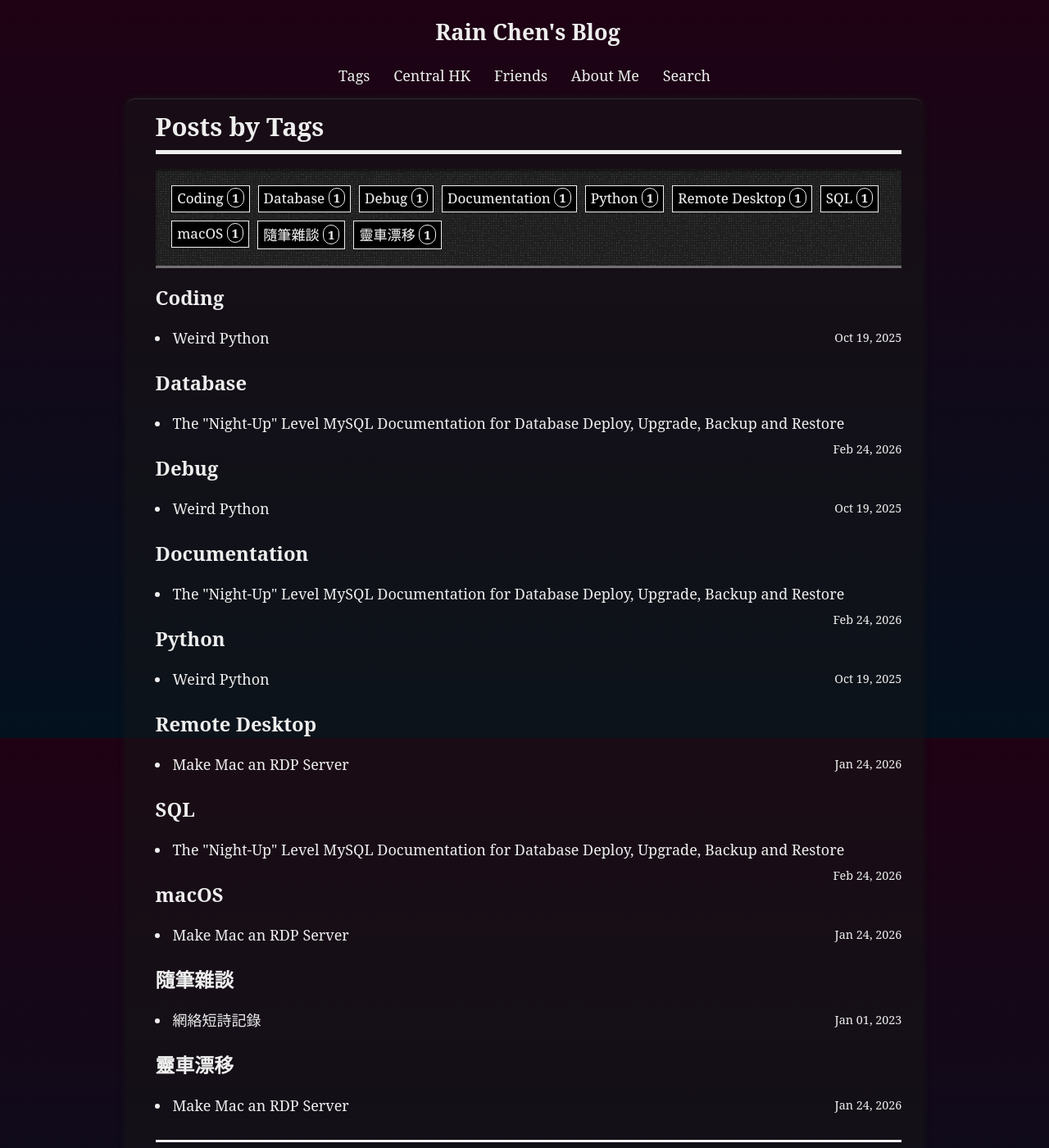
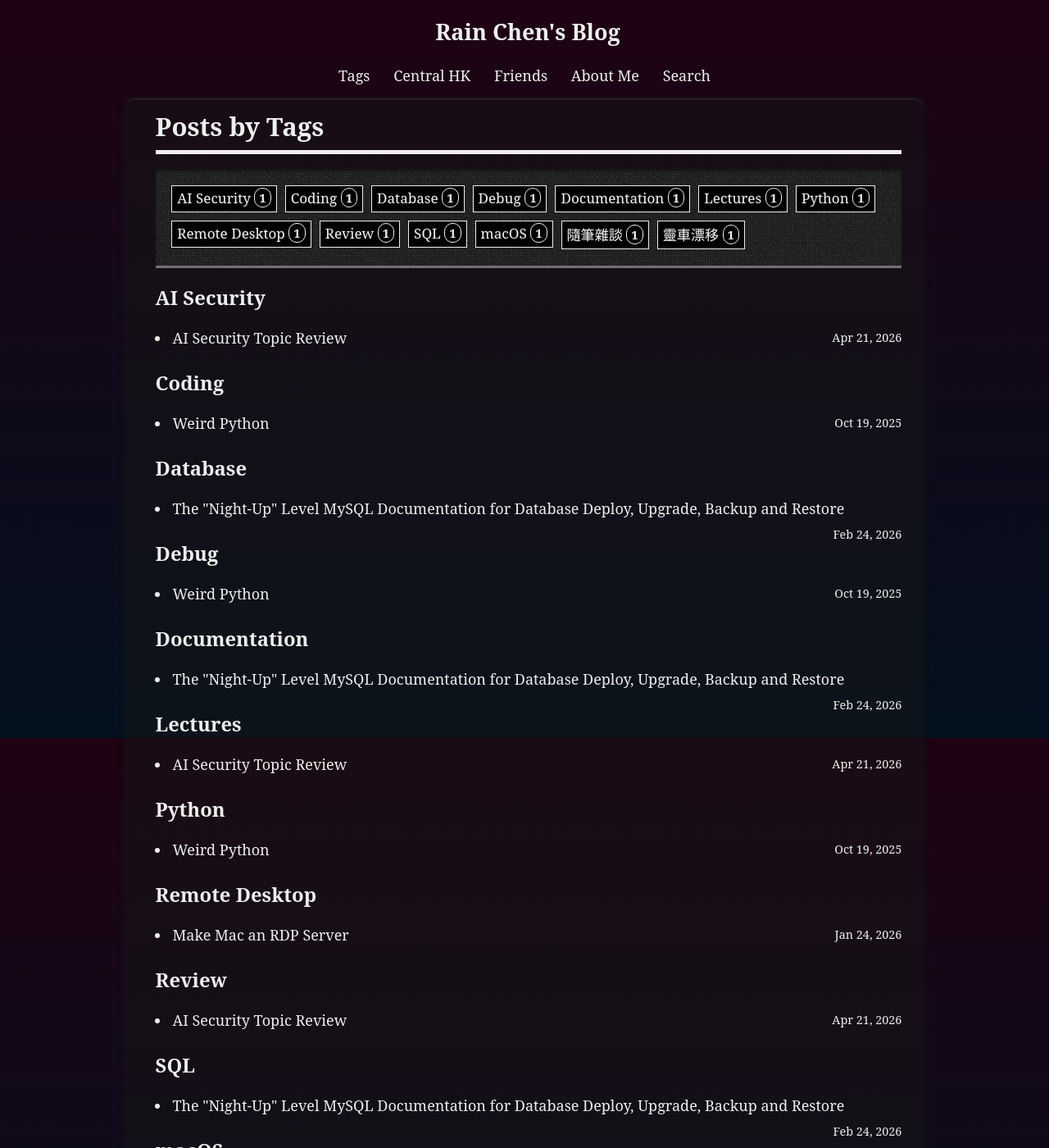
Before and after one commit to CongJyu/CongJyu.github.io, a Jekyll site: the page built from blog/tags/index.html, in a window 1280 px wide and 1400 px high. Shown: the whole window at 82% size. Built offline with Jekyll 4.4.1, drawn with Linux system fonts in a browser that asks for light colours; comment, search, counter and statistics services are not loaded; some of the changed lines change nothing that is shown.

```diff
--- a/_includes/blog/header.html
+++ b/_includes/blog/header.html
@@ -37,15 +37,11 @@
 
 <script src="https://polyfill.io/v3/polyfill.min.js?features=es6"></script>
 <script>
-    /* MathJax configuration: set default font to Computer Modern (TeX) */
+    /* MathJax configuration */
     window.MathJax = {
         tex: {
             inlineMath: [['$', '$']]
         }
-        /* chtml.font 'TeX' selects the TeX/Computer Modern-like web fonts */
-        // chtml: {
-        //     font: 'mathjax-stix2'
-        // }
     };
 </script>
 <script id="MathJax-script" async src="https://cdn.jsdelivr.net/npm/mathjax@3/es5/tex-mml-chtml.js"></script>
--- /dev/null
+++ b/_posts/2026-04-21-ai-security.md
@@ -0,0 +1,569 @@
+---
+layout: post
+title: AI Security Topic Review
+date: 2026-04-21
+author: Rain
+tags:
+    - AI Security
+    - Review
+    - Lectures
+---
+
+# AI Security Topic Review
+
+Updated 3 May 2026.
+
+## Introduction to AI Security
+
+### Part I. Introduction to the AI Security and ML/AI Basic Recap
+
+The AI lifecycle: Data Collection, Model Training / Fine Tuning, Model Deployment, Model Use.
+
+An AI security threat model contains that: Attacker's goals (AI security properties), for example, privacy, security, safety, transparency, fairness; Attacker's capability, for example, blackbox attacks and whitebox attacks; Attacker's techniques.
+
+#### Sample Question 1: Overfitting
+
+A classifier $f(x; \theta)$ is trained on a dataset $D \sim P_{\text{train}}$, but deployed in an environment where inputs follow a different distribution $P_{\text{adv}}$, potentially influenced by an adversary.
+
+The generalized gap is defined as:
+
+$$
+\mathbb{E}_{(x, y) \sim P_{\text{adv}}} [\mathcal{L}(f(x; \theta), y)] - \mathbb{E}_{(x, y) \sim P_{\text{train}}} [\mathcal{L}(f(x; \theta), y)]
+$$
+
+(i) Explain how overfitting increases the generalization gap under adversarial distribution shift.
+
+Explanation:
+
+Overfitting occurs when a model $f(x; \theta)$ learns the noise or spurious correlations sepcific to $P_{\text{train}}$ rather than the underlying signal. Under an adversarial shift $P_{\text{adv}}$, this becomes a massive liability.
+
+1. Sensitivity to brittle features. An overfitted model relies on "non-robust" features such as pixels or patterns that happen to correlate with the label in the training set but are not essential.
+2. Exploitation. An adversary specifically seaches for these brittle features. Because the model has "memorized" the training manfold so tightly, even a tiny movement $\delta$ in the input space can push the input across a jagged decision boundary.
+3. The gap. While the training loss $\mathbb{E}_{P_{\text{train}}}[\mathcal{L}]$ reamins very low, the adversarial loss $\mathbb{E}_{\text{adv}}[\mathcal{L}]$ skyrockets because the adversary is effectively guiding the model into its own blind spots created by overfitting.
+
+即係，過擬合係指模型學得太過死板以致於記住咗 $P_{\text{train}}$ 之中嘅噪聲或者啱啱好嘅特徵，而並非真正嘅邏輯。對抗性分布 $P_{\text{adv}}$ 之下會令到 generalization gap 極劇升高。
+
+> Overfitting causes the model to learn patterns specific to $P_{\text{train}}$, including noise, rather than generalizable features. When evaluated on $P_{\text{adv}}$, these patterns do not hold, resulting in increased loss and a larger generalization gap.
+
+(ii) Robust optimization:
+
+$$
+\min_{\theta} \max_{\delta \in \Delta} \mathcal{L}(f(x + \delta; \theta), y)
+$$
+
+is a framework that explicitly addresses overfitting. Explain the purpose of the inner maximization and the outer minimization, respectively. Justify why this reduces overfitting.
+
+Explanation:
+
+The objective $\min_{\theta} \max_{\delta \in \Delta} \mathcal{L}(f(x + \delta; \theta), y)$ is a Zero-Sum Game between an attacker and a defender.
+
+The Inner Maximization $\max_{\delta}$. This represents the Attacker. Its goal is to find the "worst-case" perturbation $\delta$ within a defined constraint $\Delta$ (like an $\ell_{p}$ ball) that maximizes the loss. It essentially looks for the model's weakest point near every data point.
+
+The Outer Minimization $\min_{\theta}$. This represents the Learner or Defender. Its goal is to find parameters $\theta$ that minimize the loss even when the attacker does their worst.
+
+Why it reduces overfitting is that the robust optimization acts as a powerful form of regularization. Instead of fitting a single point $(x, y)$, the model is forced to fit an entire "neighborhood" $(x + \Delta, y)$. This prevents the decision boudary from being too close to the data points or being too jagged, as it must remain constant over the entire perturbation set $\Delta$. It shifts the model's focus from "brittle" high-frequency features to "robust" features that remain stable even under attack.
+
+> The inner maximization models adversarial perturbations, while the outer minimization is the regular loss optimization. This reduces overfitting by smoother decision boundaries.
+
+### Part II. Adversarial Examples and Attacks
+
+#### Adversarial Examples
+
+Given a ML model with a decision function $f: X \rightarrow Y$ that maps an input sample $x \in X$ to a true class label $y_{tree} \in Y$, $x' = x + \delta$ is called an adversarial sample with an adversarial perturbation $\delta$ if $f(x') = y' \neq y_{true}$, $\vert\vert\delta\vert\vert < \epsilon$, where $\vert\vert.\vert\vert$ is a distance metric and $\epsilon$ is the maximum allowable perturbation that results in misclassification while preserving semantic integrity of $x$.
+
+DNN Training: $\min_{\theta} \sum_{(x_i, y_i) \in D_{train}} L(f_{\theta}(x_i), y_i)$
+
+Adversarial Attack: $\max_{x'} L(f_{\theta}(x'), y)$ subject to $\vert\vert x' - x\vert\vert_p \leq \epsilon$ for $x \in D_{test}$.
+
+Small perturbation: $\vert\vert x' - x\vert\vert \frac{8}{255}$
+
+#### $I_p$-norm
+
+$$
+{\vert\vert x \vert\vert}_{1} = \sum_{i = 1}^{n} \vert\vert x_i\vert\vert
+$$
+
+$$
+{\vert\vert x \vert\vert}_{2} = \sqrt{\sum_{i = 1}^{n} x_{i}^2}
+$$
+
+$$
+{\vert\vert x \vert\vert}_{\infty} = \max \vert\vert x_i \vert\vert
+$$
+
+#### Crafting Adversarial Examples: Whitebox
+
+The basic idea is: given an input, add non-random perturbation that induces classification mistake.
+
+Attacker's knowledge: Loss
+
+- Fast Gradient Sign Method (FGSM)
+- Projected Gradient Descent (PGD)
+- Szegedy's L-BFGS Attack
+
+Attacker's knowledge: Logit
+
+- C&W Attack
+
+#### Fast Gradient Sign Method (FGSM)
+
+The key idea is to perturb input in the direction of the sign of the gradient of the loss w.r.t. the input, scaled by a perturbation budget.
+
+$$
+x' = x + \epsilon \cdot sign(\nabla_x J(f(x), y_{true}))
+$$
+
+- $\nabla_x J(f(x), y_{true})$ tell us how to change the input to increase the loss
+- $sign()$ keep only the direction ($+ 1$ or $- 1$) of each input dimension
+- $\epsilon$ control how laarge the perturbation is.
+
+#### Projected Gradient Descent (PGD)
+
+FGSM but perturbation is done in multiple smaller steps.
+
+$$
+x_{(i)} = clip(x_{(i - 1)} + \alpha \cdot sign(\nabla_x J(f(x_{(i - 1)}), y_{true})))
+$$
+
+- Multi-step version of FGSM
+- Taking samll gradient steps that increase loss, while $clip(...)$ projects the result back into a constrained region around the original input, so perturbation is kept bounded
+- $clip(...)$ projects the value to a value satisfying ${\vert\vert x^t - x\vert\vert}_p \leq \epsilon$, i.e., within the $l_p$ ball centerer around $x$; $\alpha$ is the step size, e.g., a pixel unit.
+
+#### Optimization-based Attack: Szegedy's L-BFGS Attack
+
+Target attack is given an input $x$ and a target lable $t$, the attack solves $\min_{\delta} {\vert\vert\delta\vert\vert}_2$ so that $f(x + \delta) = t$.
+
+However the constraint is hard to enforce L-BFGS attack relaxes it to $\min_{\delta} c \cdot {\vert\vert\delta\vert\vert}_2^2 + J(f(x + \delta), t)$. Solving this optimization problem means we find an $x'$ which is close to $x$ and its loss to lable $t$ is small.
+
+#### Optimization-based Attack: C&W Attack
+
+L-BFGS Attack minimize distance and loss, loss does not directly represent misclassification and maybe flip the label.
+
+C&W attack operates on logits $Z(x)$.
+
+$$
+\min_{\delta} c \cdot {\vert\vert\delta\vert\vert}_2^2 + (\max_{i \neq t} Z_i (x + \delta) - Z_t (x + \delta))
+$$
+
+(Target class $t$)
+
+$$
+\min_{\delta} c \cdot {\vert\vert\delta\vert\vert}_2^2 + (\max_{i \neq y} Z_i (x + \delta) - Z_y (x + \delta))
+$$
+
+(Untargetted attack)
+
+Directly enforces a decision boudary margin.
+
+#### Crafting Adversarial Examples: Blackbox
+
+The basic idea is **search**.
+
+Attacker's knowledge: confidence scores
+
+- SimBA: Simple Black-box Adversarial Attacks
+
+Attacker's knowledge: predicted labels
+
+- RayS: A Ray Searching Method for Hand-label Adversarial Attack
+
+### Part III. Adversarial Defenses
+
+Main defense mechanisms against adversarial examples are listed below:
+
+- Input preprocessing & transformation
+- Gradient masking
+- Advesarial Example Detection (AED)
+- Robustness Training (Adversarial Training)
+- Robustness Verification
+
+#### Gradient Masking
+
+Insight: Most attacks are based on the model's gradient information. Therefore, gradient masking methods hide the gradient of the model from being used by an adversary. Shattered Gradients Methods and Stochastic/Randomized Gradients Methods are the approaches.
+
+#### Shattered Gradients
+
+Goal: To prevent the flow of information from the inputs to the outputs in the model, by preventing the attacker from calculating the gradients.
+
+How: Applying a non-smooth or non-differentiable preprocessor $g(.)$ to the inputs, and then training a DNN model $f$ on the preprocessed inputs $g(x)$.
+
+Why: The trained target classifier $f(g(x))$ is not differentiable w.r.t. the inputs $x$, causing the failure of adversarial attacks.
+
+##### Shattered Gradients: Thermometer Encoding
+
+Thermometer Encoding's idea is to convert the continuous space (of input) to discrete one. It applies discretization of the intensity level of each pixel into an $l$-dimensional vector.
+
+The target classifier is trained using discrete vectors for all pixels, which breaks the calculation of the gradients.
+
+Why does it not affect training (gradient descent)?
+
+- Gradients needed by training $\frac{\partial{L}}{\partial{W}}$
+- Gradients needed by adversarial attacks $\frac{\partial{L}}{\partial{x}}$
+
+#### Stochastic/Randomized Gradients Methods
+
+Goal: To apply some form of randomization of the DNN model as a defense strategy to fool the advesary.
+
+How: Add randomness, e.g., training a set of classifiers, and during the testing phase randomly selecting one classifier to predict the class labels.
+
+Why: Because the adversary does not know which model was used for prediction, the attack success rate is reduced.
+
+- In a standard deterministic model, the gradient is $\nabla J(f(x), y)$.
+- By adding randomness, the prediction depends on a random variable $r: f(x, r)$.
+- The gradient becomes $\nabla J(f(x, r), y)$, which change every time the same input $x$ is computed.
+
+### Part IV. Adversarial Training
+
+Adversarial training trains the model on adversarial examples so that it learns to classify them correctly.
+
+- Explicitly reshapes the decision boundary making it more robust to worst-case perturbations.
+- Adversarial training approach
+-   - Recall that in standard training, a model minimizes the loss $\min_W \mathcal{L}(f_W(x + \delta), y)$.
+-   -   - Inner maximization finds the worst-case adversarial perturbation.
+-   -   - outer minimization updats model parameters to resist that pertubation.
+
+#### The min-max Optimization in Adversarial Training
+
+Approximated by alternating optimization, where the inner maximization (attack) and the outer minimization (training) are interleaved at every minibatch.
+
+- The adversarial examples are produced to attck the latest iterate of the model.
+- By adding adversarial example $x'$ with true label $y$ to the training set, the model eill learn that $x'$ belongs to the class $y$.
+- Similar to the training of GAN.
+
+#### Sample Question 2: Adversarial Examples
+
+(i) Assume each image in a dataset is a $8 \times 8$ pixel grayscale image. Each pixel in an image is denoted by a single integer between 0 and 31. Given an image, we construct its advesarial example within $l_2$ ball. Assume the budget $\epsilon = 2$, what is the maximum number of images within the $l_2$ balls? Show your working. Set up the calculation; you do not need to calculate the final value.
+
+Solution:
+
+1. Problem Definition
+
+An image can be represented as a vector $(X = (x_1, x_2, ..., x_{64}))$ in a 64-dimensional space,where each pixel $x_i$, is an integer such that $0 \neq x_i \neq 31$.
+
+An adversarial example $X'$ within the $l_2$ ball of radius $\epsilon$ satificies:
+
+$$
+{\vert\vert X' - X \vert\vert}_2 \neq \epsilon
+$$
+
+Substituting the given values ($\epsilon = 2$ and 64 pixels):
+
+$$
+\sqrt{\sum_{i = 1}^{64} (x_i' - x_i)^2} \leq 2
+$$
+
+2. Constraints and Maximization
+
+To maximize the number of valid images $X'$, we must choose a base image $X$ such that the perturbation $\delta_i$ are not restricted by the image boundaries ($0$ and $31$). If a pixel $x_i$ is $0$, then $\delta_i$ cannot be negative; if $x_i$ is $31$, $\delta_i$ cannot be positive.
+
+The maximum number of images is achieved when $X$ is in the "middle" of the range (e.g., $2 \le x_i \le 29$ for all $i$), allowing $\delta_i$ to take any value in $\{ -2, -1, 0, 1, 2 \}$ as long as the sum of squares is $\le 4$.
+
+3. Enumerating Integer Solutions
+
+We need to find all integer vectors $(\delta_1, \dots, \delta_{64})$ such that $\sum \delta_i^2 \le 4$. The possible values for $\delta_i^2$ are $0, 1^2=1,$ and $2^2=4$. Any $\delta_i^2 > 4$ is impossible.
+
+We categorize the solutions based on the value of the sum $S = \sum \delta_i^2$:
+
+Case 1: $S = 0$All $\delta_i = 0$.
+
+- Number of ways: $1$ (The original image itself)
+
+Case 2: $S = 1$
+
+- One pixel changes by $\pm 1$, all others are $0$.
+- Ways to choose the pixel: $\binom{64}{1}$
+- Values for $\delta_i$: $\pm 1$ ($2$ choices)
+- Calculation: $\binom{64}{1} \times 2$
+
+Case 3: $S = 2$
+
+- Two pixels change by $\pm 1$ each, or one pixel changes by $\pm \sqrt{2}$ (impossible for integers).
+- Ways to choose 2 pixels: $\binom{64}{2}$
+- Values for each: $\pm 1$ ($2^2 = 4$ combinations)
+- Calculation: $\binom{64}{2} \times 2^2$
+
+Case 4: $S = 3$
+
+- Three pixels change by $\pm 1$ each.
+- Ways to choose 3 pixels: $\binom{64}{3}$
+- Values for each: $\pm 1$ ($2^3 = 8$ combinations)
+- Calculation: $\binom{64}{3} \times 2^3$
+
+Case 5: $S = 4$
+
+- This can happen in two ways:
+- Subcase 5a: Four pixels change by $\pm 1$ each
+- Calculation: $\binom{64}{4} \times 2^4$
+- Subcase 5b: One pixel changes by $\pm 2$.
+- Ways to choose the pixel: $\binom{64}{1}$
+- Values for $\delta_i$: $\pm 2$ ($2$ choices)
+- Calculation: $\binom{64}{1} \times 2$
+
+4. Final Calculation Setup
+
+Summing all the cases above, the maximum number of images $N$ is:
+
+$$
+N = 1 + \left[ \binom{64}{1} \cdot 2 \right] + \left[ \binom{64}{2} \cdot 2^2 \right] + \left[ \binom{64}{3} \cdot 2^3 \right] + \left[ \binom{64}{4} \cdot 2^4 \right] + \left[ \binom{64}{1} \cdot 2 \right]
+$$
+
+Combining the $\binom{64}{1}$ terms, the simplified setup is:
+
+$$
+N = 1 + 4\binom{64}{1} + 4\binom{64}{2} + 8\binom{64}{3} + 16\binom{64}{4}
+$$
+
+(ii) A classifier $f(x)$ is trained using a modified loss function:
+
+$$
+\mathcal{L}'(x, y) = \mathcal{L}(f(x), y) + \lambda {\vert\vert x \vert\vert_x}^2
+$$
+
+where $\lambda > 0$ is a regularization parameter applied directly to the input. An adversary constructs adversarial examples using the Fast Gradient Sign Method (FGSM):
+
+$$
+x_{adv} = x + \epsilon \cdot sign(\nabla_x \mathcal{L}'(x, y))
+$$
+
+Derive an expression for $\nabla_x \mathcal{L}' (x, y)$. Explain how the additional term $\lambda {\vert\vert x \vert\vert}_2^2$ changes the direction of the FGSM perturbation. Does this modification weaken FGSM attacks.
+
+Solution:
+
+1. Derivation of the Gradient
+
+We start with the modified loss function:
+
+$$
+\mathcal{L}'(x, y) = \mathcal{L}(f(x), y) + \lambda {\vert\vert x \vert\vert}_2^2
+$$
+
+To find the gradient with respect to the input $x$, we apply the linearity of the gradient operator:
+
+$$
+\nabla_x \mathcal{L}'(x, y) = \nabla_x \mathcal{L}(f(x), y) + \nabla_x (\lambda {\vert\vert x \vert\vert}_2^2)
+$$
+
+Recall that for the squared $L_2$ norm, ${\vert\vert x \vert\vert}_2^2 = \sum x_i^2$. The derivative of each component is $2x_i$, which gives us $\nabla_x {\vert\vert x \vert\vert}_2^2 = 2x$.
+
+Thus, the final expression for the gradient is:
+
+$$
+\nabla_x \mathcal{L}'(x, y) = \nabla_x \mathcal{L}(f(x), y) + 2\lambda x
+$$
+
+2. Impact on the FGSM Perturbation
+
+The standard FGSM attack moves the input in the direction of the sign of the loss gradient to maximize error. With the modification, the perturbation vector becomes:
+
+$$
+x_{adv} = x + \epsilon \cdot sign\left( \underbrace{\nabla_x \mathcal{L}(f(x), y)}_{\text{Classification Gradient}} + \underbrace{2\lambda x}_{\text{Input Penalty}} \right)
+$$
+
+The additional term $2\lambda x$ acts as a **centripetal force** pulling the gradient toward the direction of the input vector itself. Here is how it changes the direction:
+
+- **Bias toward the Origin:** Since $2\lambda x$ points directly away from the origin, the total gradient is now biased. The adversary is no longer purely maximizing the classification error; they are also being "tricked" into moving the sample further away from the origin.
+- **Sign Interference:** The $sign$ function is sensitive. If a specific component of the classification gradient is small, the $2\lambda x$ term can flip the sign of that component, forcing the FGSM attack to move in a direction that might actually _increase_ the stability of the input relative to its original magnitude.
+
+3. Does this weaken FGSM attacks?
+
+Yes, theoretically, but with significant caveats.
+
+- **Gradient Masking/Confusion:** By adding a term that depends only on the input value $x$ and not the relationship between $x$ and the label $y$, you are effectively "polluting" the adversarial direction. The perturbation is no longer optimal for changing the model's prediction.
+- **The "Weight Decay" Analogy:** This is essentially **Weight Decay applied to inputs**. It encourages the model to be less sensitive to large input values, potentially smoothening the decision boundary.
+
+**However, it is generally considered a weak defense for two reasons:**
+
+- **Gradient Transparency:** An intelligent adversary knows the loss function. They can simply subtract $2\lambda x$ from their calculation to recover the "true" adversarial direction $\nabla_x \mathcal{L}(f(x), y)$. This is a form of **Obfuscated Gradients**, which usually fails against a motivated attacker.
+- **Semantic Irrelevance:** The term $2\lambda x$ doesn't actually make the model's features more robust; it just changes the geometry of the loss surface in a way that is easily bypassed by adjusting the attack algorithm.
+
+## Robustness Verification
+
+### Verification Methods
+
+Interval Arithmetic
+
+- Affine Transformaton
+- ReLU Transformation
+
+What is Affine Transformation?
+
+What is ReLU Transformation?
+
+ReluVal
+
+- Symbolic Representation
+- Concretization
+- Relaxation for Symbolic Bounds
+
+What are these concepts?
+
+#### Sample Question 3: NN Verification
+
+Consider a ReLU-activated neural network $f(x)$:
+
+$$
+f(x) = W_2 \cdot \text{ReLU}(W_1 \cdot x + b_1) + b_2
+$$
+
+where $W_1 \in \mathbb{R}^{3 \times 3}$, $b_1 \in \mathbb{R}^3$, $W_2 \in \mathbb{R}^{1 \times 3}$, $b_2 \in \mathbb{R}$.
+
+Assume the first layer of $f(x)$ as
+
+$$
+W_1 =
+\begin{bmatrix}
+  2 & 1 & 0 \\
+  1 & -2 & 2 \\
+  2 & -1 & 2
+\end{bmatrix}
+\text{, }
+b_1 =
+\begin{bmatrix}
+  0, -0.5, -0.3
+\end{bmatrix}^{T}
+$$
+
+Given an input $x \in \mathbb{R}^3$ with $0.3 \leq x_1 \leq 0.5$, and $0.3 \leq x_3 \leq 0.7$, find the bounds of the output of $z = W_1 \cdot x + b_1$ (linear layer only) using interval arithmetic.
+
+Solution:
+
+We have
+
+$$
+z = W_1 x + b_1
+$$
+
+where
+
+$$
+W_1 = \begin{bmatrix} 2 & 1 & 0 \\ 1 & -2 & 2 \\ 2 & -1 & 2 \end{bmatrix},
+\quad
+b_1 = \begin{bmatrix} 0 \ -0.5 \ -0.3 \end{bmatrix}.
+$$
+
+Input bounds are given only for $x_1$ and $x_3$:
+
+$x_1 \in [0.3, 0.5]$
+
+$x_3 \in [0.3, 0.7]$
+
+No bounds are given for $x_2$. Since only partial bounds are provided and no further assumptions are stated, we must assume $x_2$ is unbounded (can be any real number).
+
+Let us express each component of $z$:
+
+First component:
+
+$$
+z_1 = 2x_1 + 1x_2 + 0x_3 + 0 = 2x_1 + x_2.
+$$
+
+Since $x_1$ is bounded but $x_2$ is unbounded,
+
+$$
+z_1 \in (-\infty, \infty).
+$$
+
+Second component:
+
+$$
+z_2 = 1x_1 - 2x_2 + 2x_3 - 0.5 = x_1 - 2x_2 + 2x_3 - 0.5.
+$$
+
+Again, because $x_2$ is unbounded, $z_2$ is also unbounded:
+
+$$
+z_2 \in (-\infty, \infty).
+$$
+
+Third component:
+
+$$
+z_3 = 2x_1 - 1x_2 + 2x_3 - 0.3 = 2x_1 - x_2 + 2x_3 - 0.3.
+$$
+
+Same situation: the presence of $x_2$ with coefficient $-1$ makes this unbounded.
+
+Thus, without bounds on $x_2$, interval arithmetic gives:
+
+$$
+\boxed{(-\infty, \infty)}
+$$
+
+for each component of $z$.
+
+If we assume $x_2$ is also bounded but not specified, then one cannot compute finite intervals.
+
+## Poisoning Attacks and Backdoor Attacks
+
+### Threat Model of Data Poisoning Attacks
+
+Attacker's knowledge:
+
+- Training data, Test data, Model architecture
+
+Attacker's capabilities:
+
+- Inject new samples into training data
+- Delete samples
+- Modify existing samples (features or labels)
+
+Attacker's goals:
+
+- Availability Attacks (Indiscriminated or Untargeted)
+- Integrity Attacks (Targeted)
+
+#### Attack Methods
+
+Label poisoning.
+
+- The attacker controls a fraction of the training data and modify their labels.
+- Dirty-Label: mismatched content/label is easily detectable.
+
+Feature poisoning.
+
+- Mechanism: feature collision
+
+$$
+x_p = \arg \min {\vert\vert f(x_p) - f(x_t) \vert\vert}_2^2 + \beta {\vert\vert x_p - x_b \vert\vert}_2^2
+$$
+
+-   - $x_p$ is poisoning sample
+-   - $x_t$ is target sample
+-   - $x_b$ is base sample
+
+- Clean-Label
+
+Gradient-based poisoning.
+
+- Estimate how the optimal parameters $\mathbf{W}$ change when training data changes.
+- Update poison data $x_p$ in the direction that maximizes test error.
+
+#### Poisoning as a min-max Optimization Problem
+
+**Inner Problem**: Learner's loss (Minimization)
+
+- $\mathbf{W}^{*} = \arg \min_W \mathcal{L}(\mathbf{W}, \mathcal{D}_c \cup \mathcal{D}_p)$ (note: we use an $\mathcal{L}$ slightly different from previous lectures for simplicity, which stands for summation of loss of all samples.)
+- This is the standard training loss.
+
+**Outer Problem**: Attacker's objective (Maximization)
+
+- $\max_{\mathcal{D}_p} \mathcal{L}_{attack}(\mathbf{W}^{*})$
+- This is to maximize the harm: maximize test error (untargeted attack) or force misclassification of specific inputs (targeted attack).
+
+#### Backdoor Attack
+
+**Definition**: The attacker injects a hidden behavior into the model.
+
+**behavior**:
+
+- Input $x$ (Clean) $\rightarrow$ Output $y$ (Correct).
+- Input $x + \text{Trigger}$ $\rightarrow$ Output $y_t$ (Attacker Chosen).
+
+**Key Components**:
+
+- Trigger: A pattern (pixel patch, object, sound) added to the input.
+- Payload: The incorrect prediction (target label).
+
+### Attack Methods
+
+#### Defense Taxonomy
```
Also changed, not shown: 14 other files.
